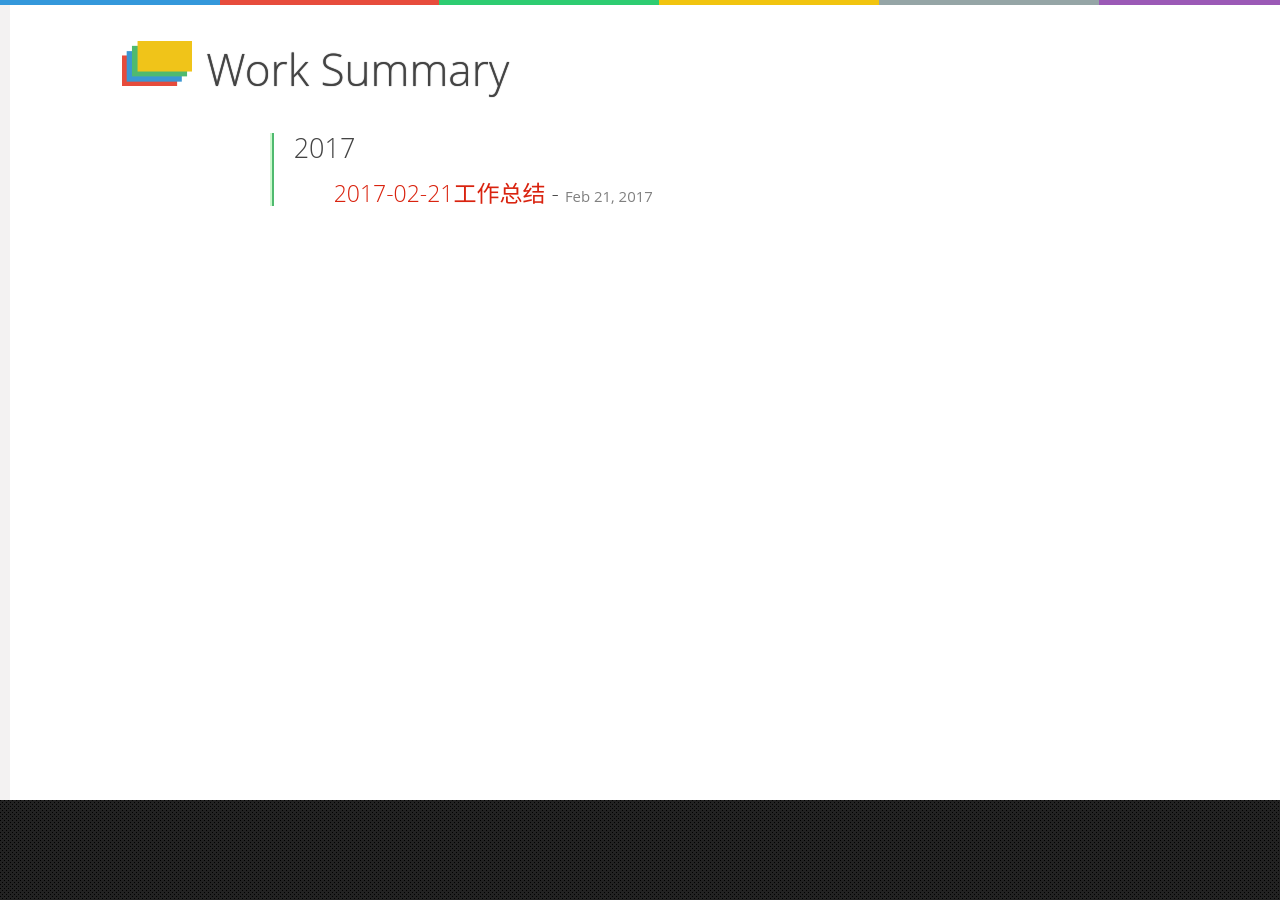
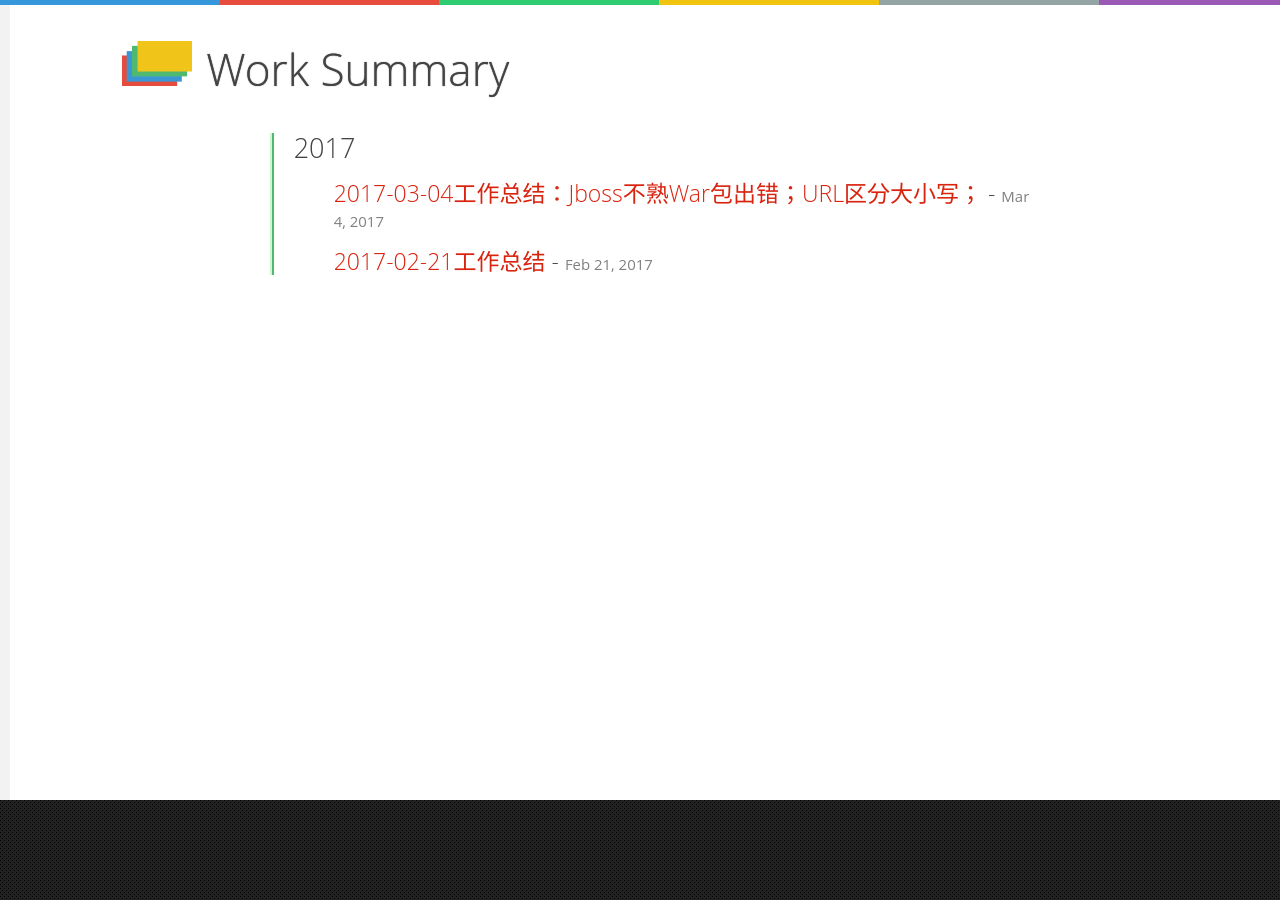
Before and after one commit to leo-qi/WorkSummary, a Jekyll site: the page built from index.html, in a window 1280 px wide. Built offline with Jekyll 4.4.1, drawn with Linux system fonts in a browser that asks for light colours; the list of posts is cut into pages by our own code; some of the changed lines change nothing that is shown.

Commit message:
3月4日工作总结

````diff
--- a/_config.yml
+++ b/_config.yml
@@ -16,6 +16,8 @@ url: "https://leo-qi.github.io/WorkSummary/" # the base hostname & protocol for
 
 # Build settings
 markdown: kramdown
+kramdown:
+  input: GFM
 baseurl: /WorkSummary
 #permalink: /:title/
 
@@ -23,15 +25,15 @@ baseurl: /WorkSummary
 
 
 #compress.html
-compress_html:
-  clippings: [html,div, p, ul, td, h1, h2, h3, h4,link, meta, footer, nav, img, header, hr, br, head, style, li, ul, ol, time, main, script, title]
-  comments: ["<!-- ", " -->"]
-  endings: [all]
-  ignore:
-    envs: [local]
-  blanklines: false
-  profile: false
-  startings: []
+#compress_html:
+#  clippings: [html,div, p, ul, td, h1, h2, h3, h4,link, meta, footer, nav, img, header, hr, br, head, style, li, ul, ol, time, main, script, title]
+#  comments: ["<!-- ", " -->"]
+#  endings: [all]
+#  ignore:
+#    envs: [local]
+#  blanklines: false
+  #profile: false
+  #startings: []
 
 sass:
   style: compressed
@@ -40,10 +42,10 @@ analytics: false
 
 version: 1.0
 
-gems: [jekyll-paginate, jekyll-seo-tag]
+gems: [jekyll-paginate, jekyll-seo-tag,jekyll-paginate]
 highlighter: rouge
 permalink: pretty
-
+paginate: 10
 prose:
   rooturl: ''
   siteurl: 'https://leo-qi.github.io/WorkSummary/'
--- a/_posts/2017-02-21-workSummry.markdown
+++ b/_posts/2017-02-21-workSummry.markdown
@@ -15,6 +15,7 @@ tags:
 ## 所遇问题 ##
 
 1. 有一个输入框，只能接收英文字符，可以是大小写字母、数字和英文符号，这种情况下通常使用匹配双字节字符方法去查找是否包含非英文符号。英文符号只占一个字节。
+
    ```
     /**
      * 判断是否有非英文符号
--- /dev/null
+++ b/_posts/2017-03-4-WorkSummary-Jboss-war-work.markdown
@@ -0,0 +1,78 @@
+---
+layout : post
+title : 2017-03-04工作总结：Jboss不熟War包出错；URL区分大小写；
+author : "Leo Qi"
+Date : 2017-02-21
+catalog: true
+tags:
+    - Java
+    - Jboss
+    - URL
+---
+
+> 虽然不完美才美，但也不能放弃对完美的追求。
+
+1. 今天Web版控制台功能修改完，将修改的jar包替换到已经打好war包里web-info的lib目录下，js和jsp放到相应的目录下，降war包放入jboss的deploy目录下。启动jboss，boot.log里出现错误：
+```
+18:38:03,937 ERROR [ProfileDeployAction] Failed to add deployment: wbconsole.war: org.jboss.deployers.spi.DeploymentException: Failed to mount archive: "/E:/UEM/WBServer/server/default/deploy/wbconsole.war"
+	at org.jboss.deployers.spi.DeploymentException.rethrowAsDeploymentException(DeploymentException.java:49) [:2.2.0.GA]
+	at org.jboss.deployers.vfs.plugins.structure.AbstractVFSArchiveStructureDeployer.mountArchive(AbstractVFSArchiveStructureDeployer.java:132) [:2.2.0.GA]
+	at org.jboss.deployers.vfs.plugins.structure.AbstractVFSArchiveStructureDeployer.determineStructure(AbstractVFSArchiveStructureDeployer.java:55) [:2.2.0.GA]
+	at org.jboss.deployers.vfs.plugins.structure.StructureDeployerWrapper.determineStructure(StructureDeployerWrapper.java:73) [:2.2.0.GA]
+	at org.jboss.deployers.vfs.plugins.structure.VFSStructuralDeployersImpl.doDetermineStructure(VFSStructuralDeployersImpl.java:197) [:2.2.0.GA]
+	at org.jboss.deployers.vfs.plugins.structure.VFSStructuralDeployersImpl.determineStructure(VFSStructuralDeployersImpl.java:222) [:2.2.0.GA]
+	at org.jboss.deployers.structure.spi.helpers.AbstractStructuralDeployers.determineStructure(AbstractStructuralDeployers.java:77) [:2.2.0.GA]
+	at org.jboss.deployers.plugins.main.MainDeployerImpl.determineStructure(MainDeployerImpl.java:1106) [:2.2.0.GA]
+	at org.jboss.deployers.plugins.main.MainDeployerImpl.determineDeploymentContext(MainDeployerImpl.java:417) [:2.2.0.GA]
+	at org.jboss.deployers.plugins.main.MainDeployerImpl.addDeployment(MainDeployerImpl.java:367) [:2.2.0.GA]
+	at org.jboss.deployers.plugins.main.MainDeployerImpl.addDeployment(MainDeployerImpl.java:277) [:2.2.0.GA]
+	at org.jboss.system.server.profileservice.deployers.MainDeployerPlugin.addDeployment(MainDeployerPlugin.java:77) [:6.0.0.Final]
+	at org.jboss.profileservice.dependency.ProfileControllerContext$DelegateDeployer.addDeployment(ProfileControllerContext.java:133) [:0.2.2]
+	at org.jboss.profileservice.dependency.ProfileDeployAction.deploy(ProfileDeployAction.java:132) [:0.2.2]
+	at org.jboss.profileservice.dependency.ProfileDeployAction.installActionInternal(ProfileDeployAction.java:94) [:0.2.2]
+	at org.jboss.kernel.plugins.dependency.InstallsAwareAction.installAction(InstallsAwareAction.java:54) [jboss-kernel.jar:2.2.0.GA]
+	at org.jboss.kernel.plugins.dependency.InstallsAwareAction.installAction(InstallsAwareAction.java:42) [jboss-kernel.jar:2.2.0.GA]
+	at org.jboss.dependency.plugins.action.SimpleControllerContextAction.simpleInstallAction(SimpleControllerContextAction.java:62) [jboss-dependency.jar:2.2.0.GA]
+	at org.jboss.dependency.plugins.action.AccessControllerContextAction.install(AccessControllerContextAction.java:71) [jboss-dependency.jar:2.2.0.GA]
+	at org.jboss.dependency.plugins.AbstractControllerContextActions.install(AbstractControllerContextActions.java:51) [jboss-dependency.jar:2.2.0.GA]
+	at org.jboss.dependency.plugins.AbstractControllerContext.install(AbstractControllerContext.java:379) [jboss-dependency.jar:2.2.0.GA]
+	at org.jboss.dependency.plugins.AbstractController.install(AbstractController.java:2044) [jboss-dependency.jar:2.2.0.GA]
+	at org.jboss.dependency.plugins.AbstractController.incrementState(AbstractController.java:1083) [jboss-dependency.jar:2.2.0.GA]
+	at org.jboss.dependency.plugins.AbstractController.executeOrIncrementStateDirectly(AbstractController.java:1322) [jboss-dependency.jar:2.2.0.GA]
+	at org.jboss.dependency.plugins.AbstractController.resolveContexts(AbstractController.java:1246) [jboss-dependency.jar:2.2.0.GA]
+	at org.jboss.dependency.plugins.AbstractController.resolveContexts(AbstractController.java:1139) [jboss-dependency.jar:2.2.0.GA]
+	at org.jboss.dependency.plugins.AbstractController.change(AbstractController.java:939) [jboss-dependency.jar:2.2.0.GA]
+	at org.jboss.dependency.plugins.AbstractController.change(AbstractController.java:654) [jboss-dependency.jar:2.2.0.GA]
+	at org.jboss.profileservice.dependency.ProfileActivationWrapper$BasicProfileActivation.start(ProfileActivationWrapper.java:190) [:0.2.2]
+	at org.jboss.profileservice.dependency.ProfileActivationWrapper.start(ProfileActivationWrapper.java:87) [:0.2.2]
+	at org.jboss.profileservice.dependency.ProfileActivationService.activateProfile(ProfileActivationService.java:215) [:0.2.2]
+	at org.jboss.profileservice.dependency.ProfileActivationService.activate(ProfileActivationService.java:159) [:0.2.2]
+	at org.jboss.profileservice.bootstrap.AbstractProfileServiceBootstrap.activate(AbstractProfileServiceBootstrap.java:112) [:0.2.2]
+	at org.jboss.profileservice.resolver.BasicResolverFactory$ProfileResolverFacade.deploy(BasicResolverFactory.java:87) [:0.2.2]
+	at org.jboss.profileservice.bootstrap.AbstractProfileServiceBootstrap.start(AbstractProfileServiceBootstrap.java:91) [:0.2.2]
+	at org.jboss.system.server.profileservice.bootstrap.BasicProfileServiceBootstrap.start(BasicProfileServiceBootstrap.java:132) [:6.0.0.Final]
+	at org.jboss.system.server.profileservice.bootstrap.BasicProfileServiceBootstrap.start(BasicProfileServiceBootstrap.java:56) [:6.0.0.Final]
+	at org.jboss.bootstrap.impl.base.server.AbstractServer.startBootstraps(AbstractServer.java:827) [jboss-bootstrap-impl-base.jar:2.1.0-alpha-5]
+	at org.jboss.bootstrap.impl.base.server.AbstractServer$StartServerTask.run(AbstractServer.java:417) [jboss-bootstrap-impl-base.jar:2.1.0-alpha-5]
+	at java.lang.Thread.run(Thread.java:662) [:1.6.0_37]
+Caused by: java.util.zip.ZipException: invalid stored block lengths
+	at java.util.zip.InflaterInputStream.read(InflaterInputStream.java:147) [:1.6.0_37]
+	at java.io.FilterInputStream.read(FilterInputStream.java:90) [:1.6.0_37]
+	at org.jboss.vfs.VFSUtils.copyStream(VFSUtils.java:426) [jboss-vfs.jar:3.0.0.GA]
+	at org.jboss.vfs.VFSUtils.copyStream(VFSUtils.java:406) [jboss-vfs.jar:3.0.0.GA]
+	at org.jboss.vfs.VFSUtils.unzip(VFSUtils.java:826) [jboss-vfs.jar:3.0.0.GA]
+	at org.jboss.vfs.VFS.mountZipExpanded(VFS.java:556) [jboss-vfs.jar:3.0.0.GA]
+	at org.jboss.vfs.VFS.mountZipExpanded(VFS.java:587) [jboss-vfs.jar:3.0.0.GA]
+	at org.jboss.vfs.util.automount.Automounter$RegistryEntry.mount(Automounter.java:230) [jboss-vfs.jar:3.0.0.GA]
+	at org.jboss.vfs.util.automount.Automounter$RegistryEntry.access$000(Automounter.java:208) [jboss-vfs.jar:3.0.0.GA]
+	at org.jboss.vfs.util.automount.Automounter.mount(Automounter.java:117) [jboss-vfs.jar:3.0.0.GA]
+	at org.jboss.vfs.util.automount.Automounter.mount(Automounter.java:77) [jboss-vfs.jar:3.0.0.GA]
+	at org.jboss.web.deployers.WARStructure.performMount(WARStructure.java:264) [:6.0.0.Final]
+	at org.jboss.deployers.vfs.plugins.structure.AbstractVFSArchiveStructureDeployer.mountArchive(AbstractVFSArchiveStructureDeployer.java:128) [:2.2.0.GA]
+	... 38 more
+```
+通过 ``java.util.zip.ZipException: invalid stored block lengths``可以判断应该是war大包出现问题，通过解压软件解压发现不能正常解压。重新大包。
+
+2.URL不区分大小写，但是参数区分大小写。
+
+3.今天在C/S客户端的界面上，由于当初做的着急，界面上有几个控件摆放并不是很对齐也没注意到，测试组也没有挑出毛病。但是被总监看到了。虽然是处女座，虽然对代码有洁癖，但这也不能代表着就能做好产品。产品包括各个方面，界面、性能等等。哪一方面不完美，就代表着产品有缺陷。即使时间再短，项目再敢，也不能放弃对产品的完美追求。对于产品方面自己还要有很多方面要学习。
````
